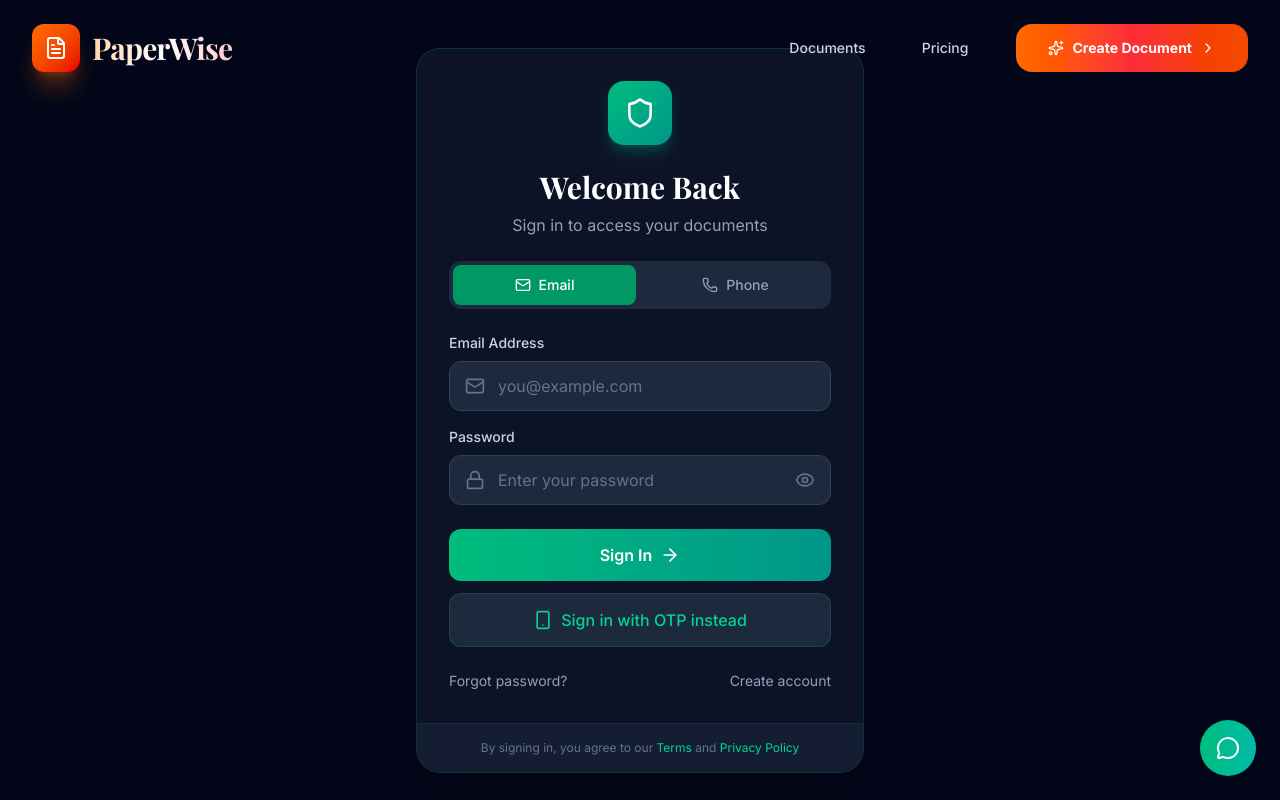
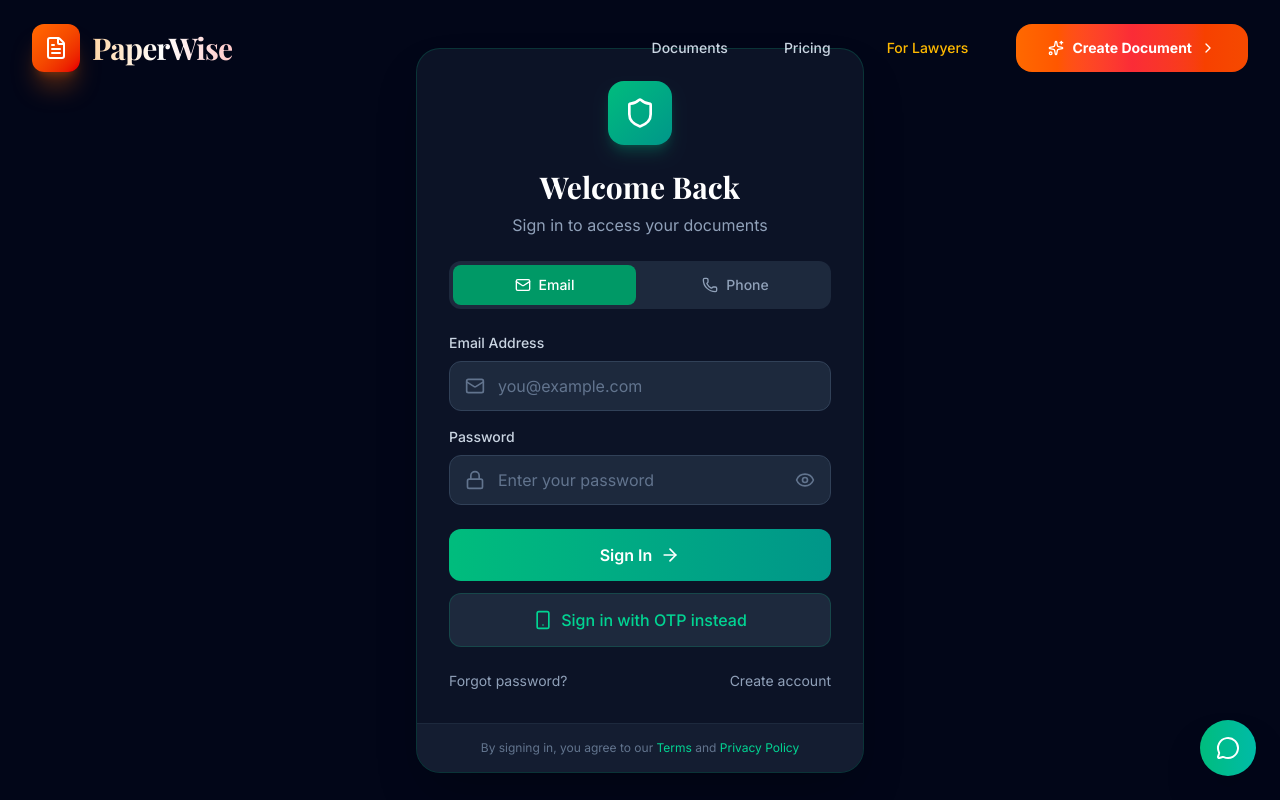
Before and after one commit to vuthpala/sakshi.ai, a Next.js app: page /login in a window 1280 px wide. Shown: the top 800 px of the page. Built offline with nearby package versions, Linux system fonts and the light colour scheme; a web font is replaced by a local one.

Commit message:
Add For Lawyers link to header navigation

```diff
--- a/components/header.tsx
+++ b/components/header.tsx
@@ -50,6 +50,12 @@ export function Header() {
             className="px-6 py-3 text-sm font-medium text-slate-300 hover:text-orange-400 hover:bg-white/5 rounded-xl transition-all duration-300"
           >
             Pricing
+          </Link>
+          <Link
+            href="/lawyer/login"
+            className="px-6 py-3 text-sm font-medium text-amber-400 hover:text-amber-300 hover:bg-amber-500/10 rounded-xl transition-all duration-300"
+          >
+            For Lawyers
           </Link>
 
           {isAuthenticated ? (
@@ -132,6 +138,13 @@ export function Header() {
             >
               Pricing
             </Link>
+            <Link
+              href="/lawyer/login"
+              className="px-5 py-4 text-base font-medium text-amber-400 hover:text-amber-300 hover:bg-amber-500/10 rounded-xl transition-all"
+              onClick={() => setMobileMenuOpen(false)}
+            >
+              For Lawyers
+            </Link>
             {isAuthenticated ? (
               <button
                 onClick={() => {
```
